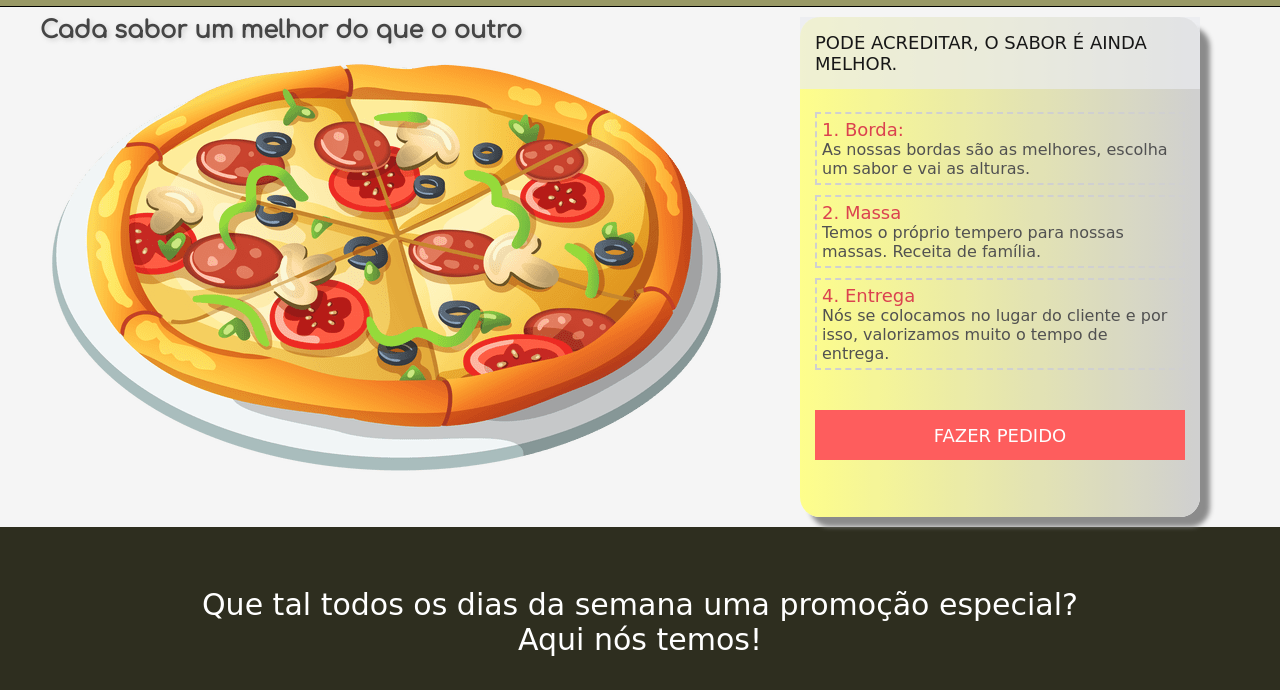
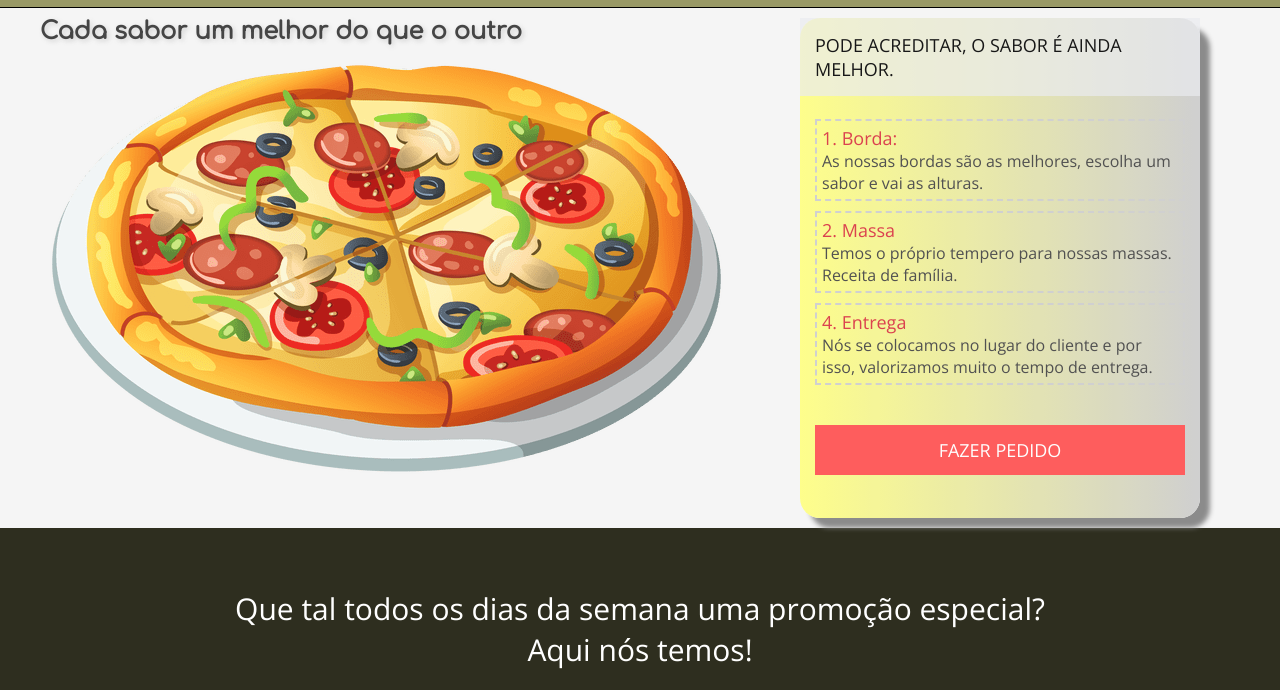
Before and after one commit to Drinkss1/site-pizzaria, a plain HTML site: page index.html in a window 1280 px wide. Shown: the part 82-772 px from the top of the page. Drawn offline with nearby package versions, Linux system fonts and the light colour scheme.

Commit message:
trocando font-family

```diff
--- a/index.html
+++ b/index.html
@@ -6,6 +6,7 @@
 	<meta name="viewport" content="width=device-width, initial-scale=1.0 maximum-scale=1.0">
 	<link rel="stylesheet" type="text/css" href="style.css">
 	<link href="https://fonts.googleapis.com/css2?family=Comfortaa&display=swap" rel="stylesheet">
+	<link href="https://fonts.googleapis.com/css2?family=Open+Sans:wght@300&display=swap" rel="stylesheet">
 </head>
 <body>
 	<header class="header1">
--- a/style.css
+++ b/style.css
@@ -2,7 +2,8 @@
 	padding:0;
 	margin:0;
 	box-sizing: border-box;
-	font-family: 'Lobster', cursive;
+	/*font-family: 'Lobster', cursive;*/
+	font-family: 'Open Sans', sans-serif;
 }
 html,body{
 	height: 100%;
```
